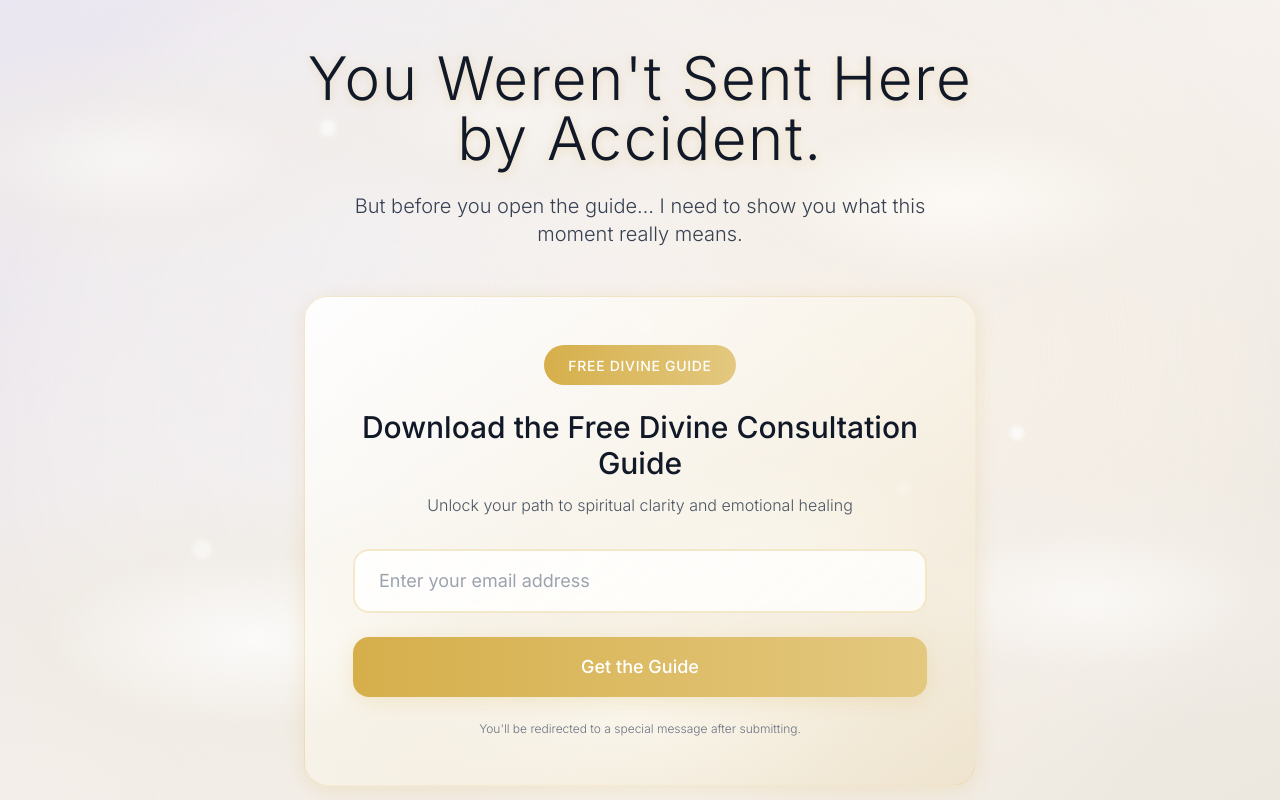
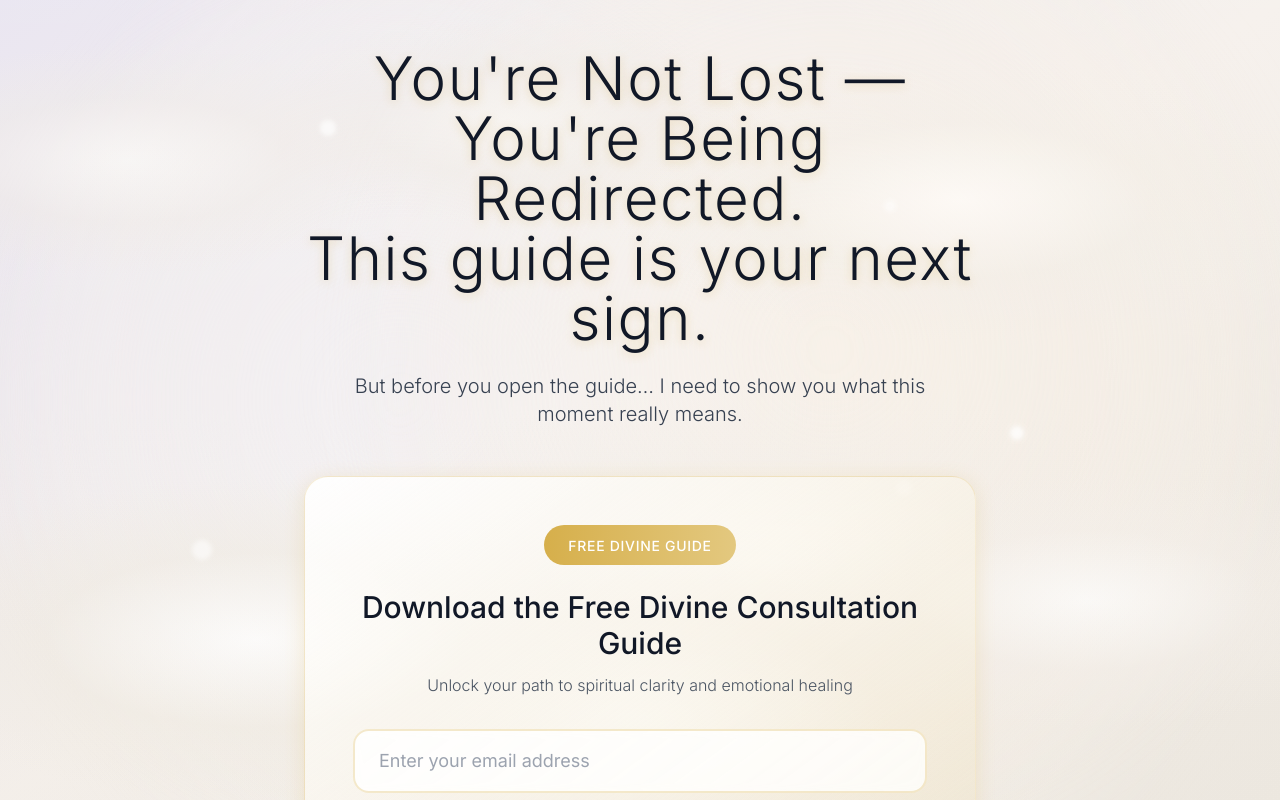
Before and after one commit to hseinsb/Consulation, a Next.js app: page / in a window 1280 px wide. Shown: the top 800 px of the page. Built offline with nearby package versions, Linux system fonts and the light colour scheme.

Commit message:
Update landing page headline
- Change main heading to 'You're Not Lost — You're Being Redirected.'
- Add second line: 'This guide is your next sign.'
- More spiritually resonant and empowering message
- Better aligns with divine guidance theme

```diff
--- a/app/page.tsx
+++ b/app/page.tsx
@@ -42,7 +42,9 @@ export default function Home() {
         {/* Header Section */}
         <div className="mb-12 space-y-6">
           <h1 className="text-4xl md:text-6xl font-light tracking-wide text-gray-900 leading-tight text-shadow-soft">
-            You Weren't Sent Here by Accident.
+            You're Not Lost — You're Being Redirected.
+            <br />
+            This guide is your next sign.
           </h1>
           <p className="text-lg md:text-xl font-light text-gray-700 max-w-xl mx-auto">
             But before you open the guide… I need to show you what this moment really means.
```
